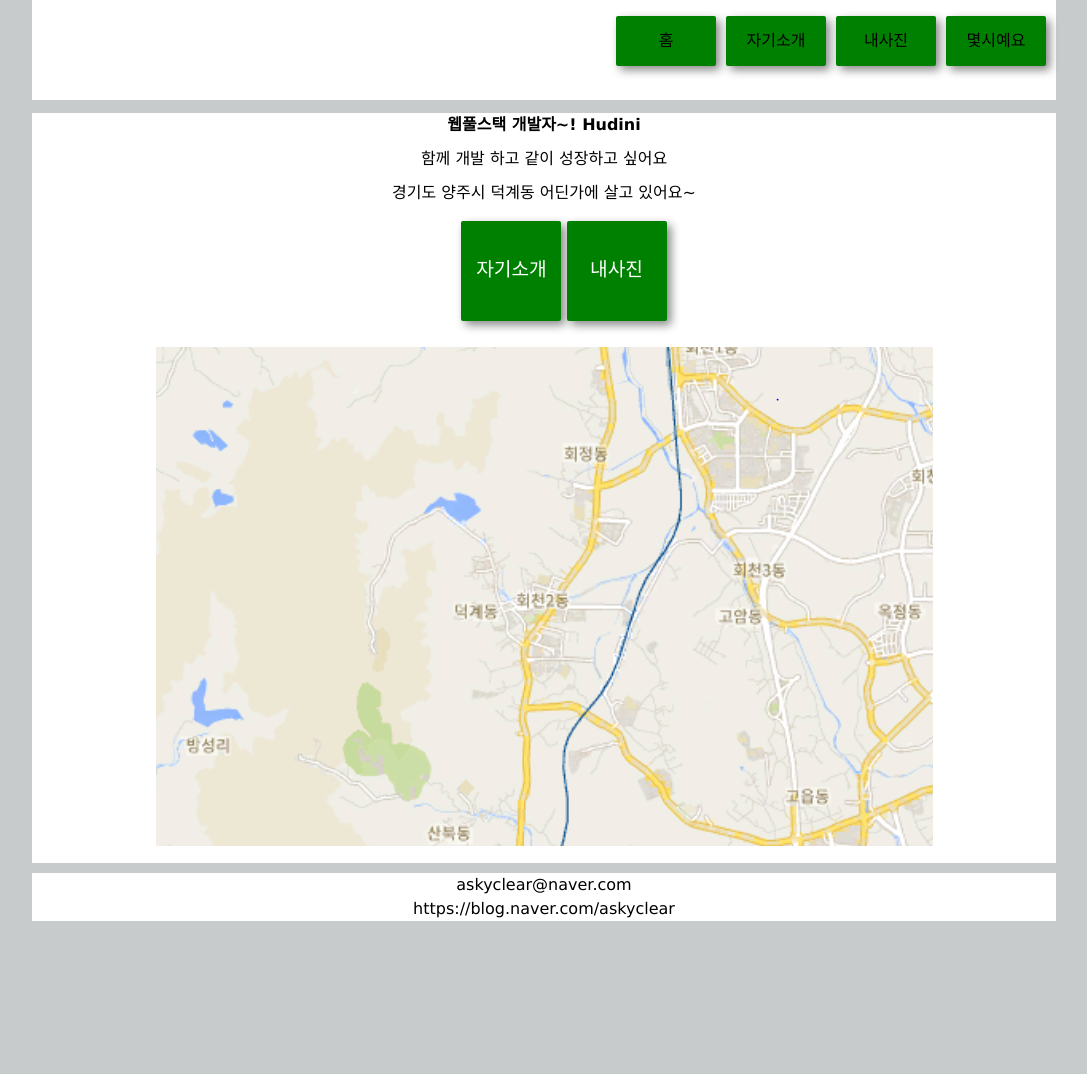
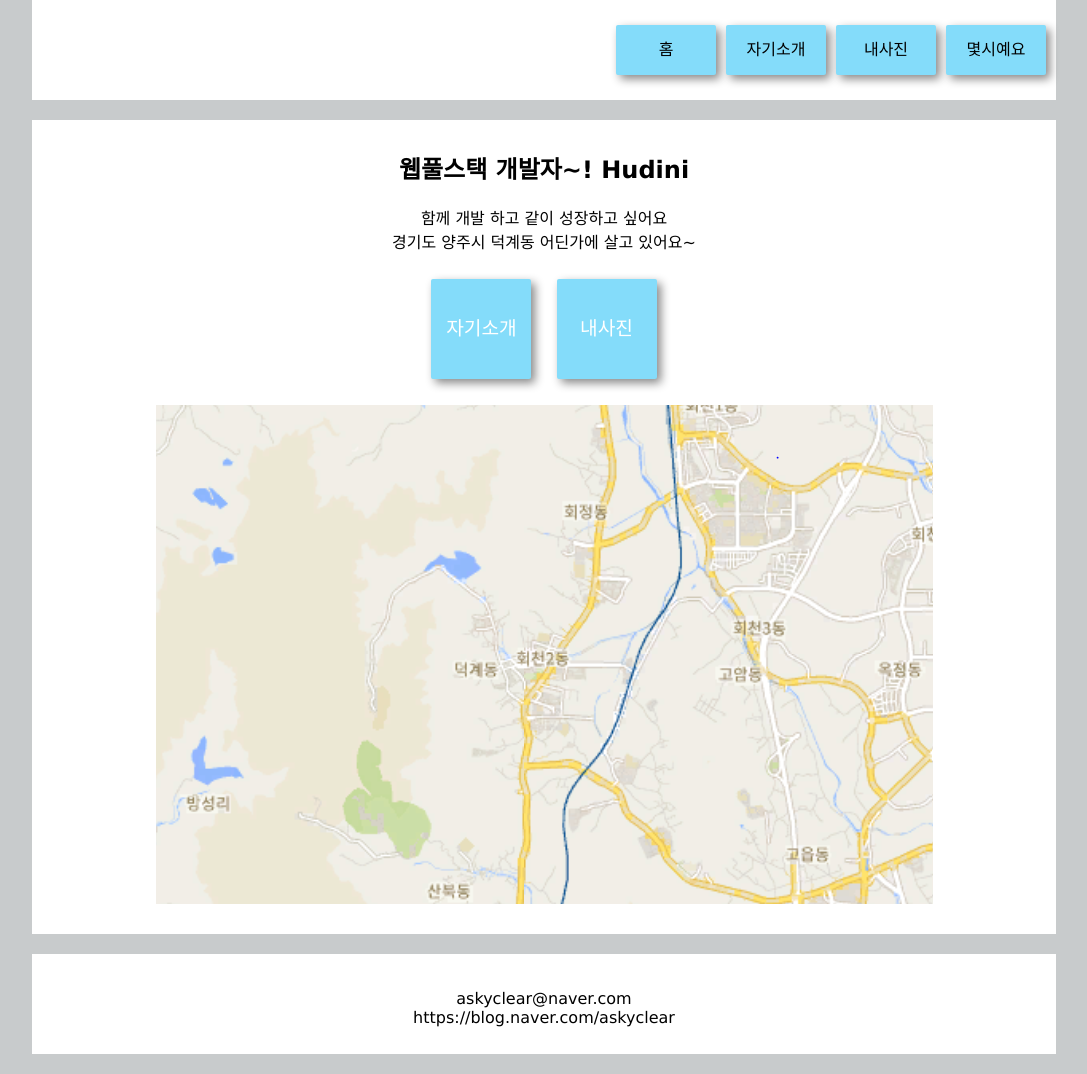
Before and after one commit to askyclear/aboutme, a plain HTML site: page WebContent/index.html in a window 1280 px wide. Shown: the whole page, without its empty margins (96-1183 px from the left). Before the commit the page ends 931 px from the top, so only its background shows below. Drawn offline with Linux system fonts and the light colour scheme.

Commit message:
modify index.css, common.css

```diff
--- a/WebContent/css/common.css
+++ b/WebContent/css/common.css
@@ -7,27 +7,42 @@ body{
 	margin:0 auto;
 	background-color: #C8CBCC;
 }
+
 body *{
 	text-align: center;
     font-family: 굴림, verdana, sans-serif;
     font-size: 16px;
     background-color: #FFFFFF;
-    line-height: 150%;
-    margin-bottom: 10px;
+
+}
+header, #container, footer {
+	margin-bottom:20px;
+}
+h1{
+	font-size:1.5em;
+}
+section{
+	padding:10px;
 }
 .navigation{
 	height:100px;
 }
-
+.top-nav{
+	margin-top:25px;
+	margin-bottom:25px;
+}
+.nav-list {
+	padding:0px;
+}
 .nav-list li{
 	list-style: none;
 	box-shadow: 4px 4px 10px #888888;
     border-radius: 2px;
 	display: inline-block;
-	background-color:green;
+	background-color:#84DCFA;
 }
 .nav-list li span{
-	background-color:green;
+	background-color:#84DCFA;
 }
 .top-nav {
 	float:right;
@@ -51,3 +66,10 @@ a:active{
 
 	color:red;
 }
+footer{
+	height : 100px;
+}
+footer section{
+	position:relative;
+	top:25%;
+}
--- a/WebContent/css/index.css
+++ b/WebContent/css/index.css
@@ -5,6 +5,7 @@
 .middle-nav li{
 	width:100px;
 	height:100px;
+	margin:10px;
 }
 .middle-nav li a{
 	line-height:100px;
@@ -17,5 +18,3 @@
 .middle-nav li span{
 	font-size:1.2em;
 }
-
-}
```
